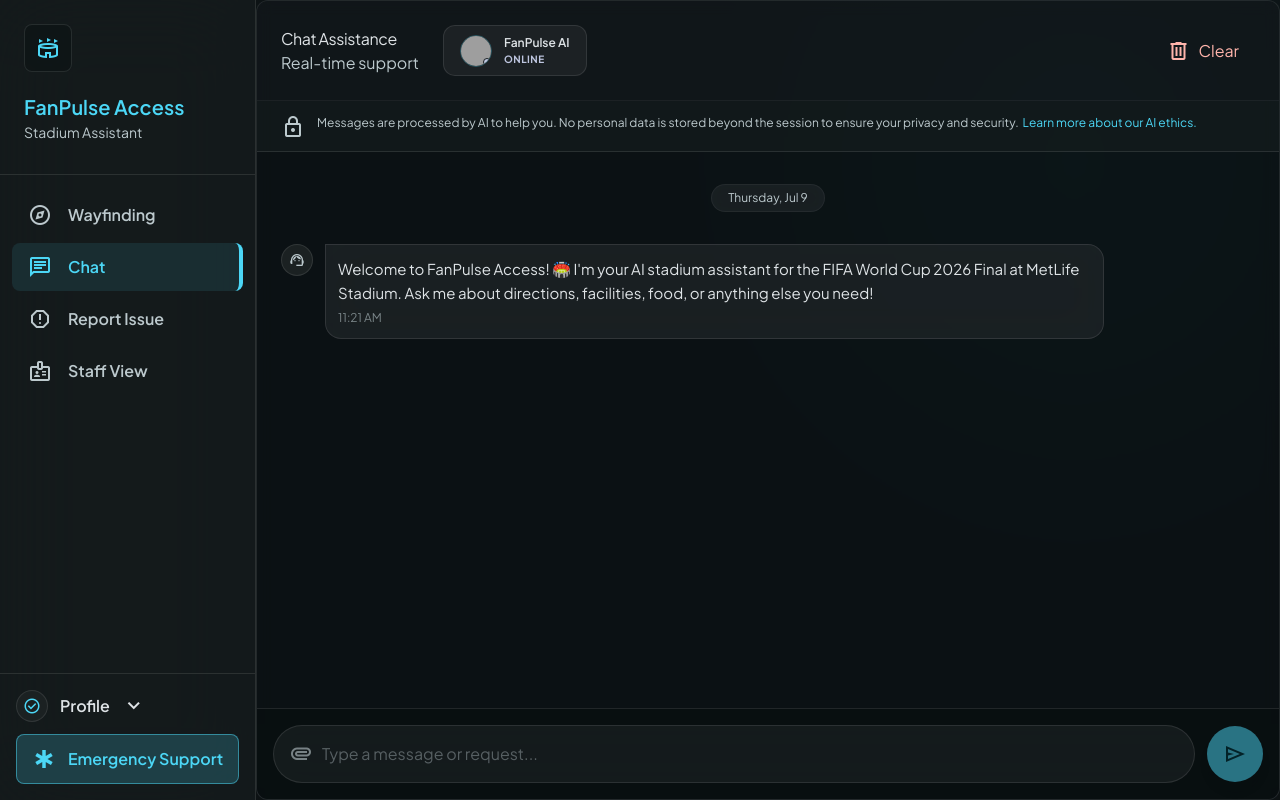
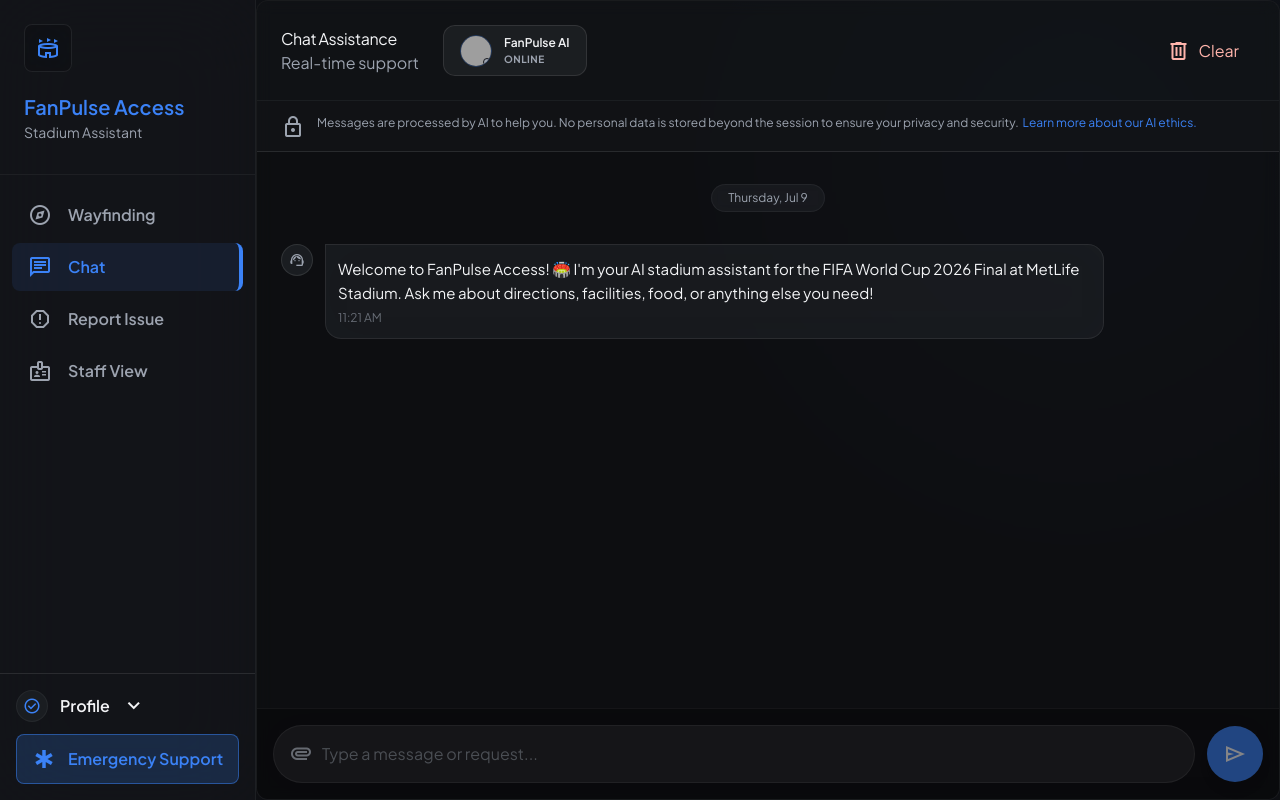
Before and after one commit to safolyadas-hue/FanPulse-Access, a React (Vite) app: page / in a window 1280 px wide. Built offline with nearby package versions, Linux system fonts and the light colour scheme; grey boxes are pictures that could not be loaded.

Commit message:
fixing issues again

```diff
--- a/src/components/chat/ChatPanel.jsx
+++ b/src/components/chat/ChatPanel.jsx
@@ -59,7 +59,7 @@
 
   return (
     <div className="flex flex-col h-full w-full animate-in fade-in zoom-in-95 duration-300">
-      <div className="flex-1 h-full w-full flex flex-col border border-white/10 rounded-xl overflow-hidden bg-surface-container-lowest/30 backdrop-blur-sm shadow-2xl relative min-h-0">
+      <div className="flex-1 h-full w-full flex flex-col border border-white/5 rounded-xl overflow-hidden bg-surface-container-lowest/30 backdrop-blur-sm shadow-2xl relative min-h-0">
 
         {/* ── Header ── */}
         <header className="shrink-0 p-6 flex items-center justify-between bg-surface-container-high/20 border-b border-white/5">
@@ -138,14 +138,14 @@
         </div>
 
         {/* ── Input Area ── */}
-        <footer className="shrink-0 p-4 border-t border-white/10 bg-surface-container-lowest/80 backdrop-blur-xl mt-auto">
+        <footer className="shrink-0 p-4 border-t border-white/5 bg-surface-container-lowest/80 backdrop-blur-xl mt-auto">
           {isAvailable ? (
             <form className="flex items-center gap-3 relative" onSubmit={handleSubmit}>
               <div className="relative flex-1 group">
                 <span className="material-symbols-outlined absolute left-4 top-1/2 -translate-y-1/2 text-on-surface-variant/60 group-focus-within:text-primary transition-colors">attachment</span>
                 <input
                   ref={inputRef}
-                  className="w-full pl-12 pr-4 py-4 bg-white/5 border border-white/10 rounded-full focus:ring-2 focus:ring-primary/20 focus:border-primary/50 text-on-surface placeholder:text-on-surface-variant/40 transition-all outline-none font-body-md"
+                  className="w-full pl-12 pr-4 py-4 bg-white/5 border border-white/5 rounded-full focus:ring-2 focus:ring-primary/20 focus:border-primary/50 text-on-surface placeholder:text-on-surface-variant/40 transition-all outline-none font-body-md"
                   placeholder="Type a message or request..."
                   type="text"
                   value={inputText}
--- a/src/components/layout/AppShell.jsx
+++ b/src/components/layout/AppShell.jsx
@@ -96,12 +96,12 @@
       {/* ══════════════════════════════════════════════════════════════
           TOP NAVBAR (shared between desktop and mobile)
           ══════════════════════════════════════════════════════════════ */}
-      {activeView !== 'chat' && (
       <nav
         className={[
           'fixed top-0 w-full z-50 flex justify-between items-center h-16 px-lg',
-            'bg-surface/70 backdrop-blur-xl border-b border-white/10',
-            'shadow-[0_10px_30px_rgba(6,182,212,0.1)]',
+          'bg-surface/80 backdrop-blur-xl border-b border-white/5',
+          'shadow-[0_10px_40px_rgba(0,0,0,0.5)]',
+          activeView === 'chat' ? 'md:hidden' : ''
         ].join(' ')}
         role="banner"
       >
@@ -122,10 +122,13 @@
           </h1>
         </div>
 
-          {/* Desktop: spacer for center alignment */}
-          <div className="hidden md:flex flex-1 justify-center" />
+        {/* Desktop: spacer for center alignment / Mobile: Profile Switcher */}
+        <div className="flex-1 flex justify-end md:justify-center">
+          <div className="md:hidden">
+            <ProfileSwitcher position="down" />
+          </div>
+        </div>
       </nav>
-      )}
 
       {/* ══════════════════════════════════════════════════════════════
           BODY — sidebar (desktop) + main content
@@ -133,9 +136,9 @@
       <div className="flex flex-1 overflow-hidden w-full">
 
         {/* ── Desktop Sidebar ── */}
-        <aside className={['h-full w-64 hidden md:flex flex-col bg-surface-container-low/70 backdrop-blur-2xl border-r border-white/10 z-40 pb-md relative shrink-0', activeView === 'chat' ? 'pt-lg' : 'pt-20'].join(' ')}>
+        <aside className={['h-full w-64 hidden md:flex flex-col bg-surface-container-low/70 backdrop-blur-2xl border-r border-white/5 z-40 pb-md relative shrink-0', activeView === 'chat' ? 'pt-lg' : 'pt-20'].join(' ')}>
           {/* Sidebar header */}
-          <div className="px-lg pb-xl border-b border-white/10 mb-md flex flex-col gap-sm">
+          <div className="px-lg pb-xl border-b border-white/5 mb-md flex flex-col gap-sm">
             <div className="w-12 h-12 rounded-lg glass-card flex items-center justify-center text-primary mb-xs">
               <span className="material-symbols-outlined" style={{ fontSize: '24px' }}>stadium</span>
             </div>
@@ -196,17 +199,19 @@
           </div>
         </aside>
 
-        {/* ── Main Content Area ── */}
         <main
           id="main-content"
-          className={['flex-1 h-full flex flex-col min-h-0 bg-surface relative', activeView === 'chat' ? '' : 'pt-16 overflow-y-auto pb-20 md:pb-0'].join(' ')}
+          className={[
+            'flex-1 h-full flex flex-col min-h-0 bg-surface relative',
+            activeView === 'chat' ? 'pt-16 pb-20 md:pt-0 md:pb-0' : 'pt-16 pb-20 md:pb-0 overflow-y-auto'
+          ].join(' ')}
           role="main"
           aria-label={`${viewConfig.title} view`}
         >
           {/* Ambient glow */}
           <div
             className="absolute inset-0 opacity-20 pointer-events-none"
-            style={{ backgroundImage: 'radial-gradient(circle at 80% 20%, rgba(6, 182, 212, 0.15) 0%, transparent 40%)' }}
+            style={{ backgroundImage: 'radial-gradient(circle at 80% 20%, rgba(59, 130, 246, 0.15) 0%, transparent 40%)' }}
           />
 
           <div className={['mx-auto h-full flex flex-col relative z-10 w-full', activeView === 'chat' ? '' : 'max-w-7xl p-lg md:p-xl gap-xl'].join(' ')}>
@@ -234,7 +239,7 @@
       <nav
         className={[
           'fixed bottom-0 w-full z-50 md:hidden',
-          'bg-surface-container-low/70 backdrop-blur-xl border-t border-white/10',
+          'bg-surface-container-low/80 backdrop-blur-xl border-t border-white/5',
           'flex justify-around items-center h-20 pb-xs px-container-padding',
         ].join(' ')}
         role="tablist"
--- a/src/components/layout/ProfileSwitcher.jsx
+++ b/src/components/layout/ProfileSwitcher.jsx
@@ -22,7 +22,7 @@
   cognitive: 'psychology',
 }
 
-export default function ProfileSwitcher() {
+export default function ProfileSwitcher({ position = 'up' }) {
   const { profileId, setProfile, uiPreferences } = useProfile()
   const { highContrast, reduceMotion } = uiPreferences
   const [isOpen, setIsOpen] = useState(false)
@@ -78,7 +78,7 @@
         id="profileBtn"
       >
         {/* Avatar circle with profile icon */}
-        <div className="w-8 h-8 rounded-full border border-white/10 bg-surface-container flex items-center justify-center">
+        <div className="w-8 h-8 rounded-full border border-white/5 bg-surface-container flex items-center justify-center">
           <span className="material-symbols-outlined text-primary" style={{ fontSize: '18px' }}>
             {PROFILE_ICONS[profileId] || 'person'}
           </span>
@@ -90,12 +90,15 @@
       {/* ── Dropdown Menu ── */}
       {isOpen && (
         <div
-          className="absolute bottom-full left-0 mb-2 w-80 bg-surface-container-high border border-white/10 rounded-xl shadow-xl overflow-hidden z-50 flex flex-col p-sm gap-xs"
+          className={[
+            'absolute w-80 bg-surface-container-high border border-white/5 rounded-xl shadow-[0_10px_40px_rgba(0,0,0,0.5)] overflow-hidden z-50 flex flex-col p-sm gap-xs',
+            position === 'down' ? 'top-full right-0 mt-2 origin-top-right' : 'bottom-full left-0 mb-2 origin-bottom-left'
+          ].join(' ')}
           role="menu"
           aria-label="Select your access profile"
         >
           {/* Header */}
-          <div className="px-sm py-xs text-on-surface-variant font-semibold text-label-lg uppercase tracking-widest border-b border-white/10 mb-xs pb-sm">
+          <div className="px-sm py-xs text-on-surface-variant font-semibold text-label-lg uppercase tracking-widest border-b border-white/5 mb-xs pb-sm">
             Accessibility Modes
           </div>
 
--- a/src/index.css
+++ b/src/index.css
@@ -9,35 +9,35 @@
   --font-sans: 'Plus Jakarta Sans', ui-sans-serif, system-ui, sans-serif;
 
   /* ── Primary ── */
-  --color-primary: #4cd7f6;
-  --color-primary-container: #06b6d4;
-  --color-primary-fixed: #acedff;
-  --color-primary-fixed-dim: #4cd7f6;
-  --color-on-primary: #003640;
-  --color-on-primary-container: #00424f;
-  --color-on-primary-fixed: #001f26;
-  --color-on-primary-fixed-variant: #004e5c;
-  --color-inverse-primary: #00687a;
+  --color-primary: #3b82f6;
+  --color-primary-container: #2563eb;
+  --color-primary-fixed: #93c5fd;
+  --color-primary-fixed-dim: #60a5fa;
+  --color-on-primary: #ffffff;
+  --color-on-primary-container: #eff6ff;
+  --color-on-primary-fixed: #1e3a8a;
+  --color-on-primary-fixed-variant: #1d4ed8;
+  --color-inverse-primary: #2563eb;
 
   /* ── Secondary ── */
-  --color-secondary: #bec6e0;
-  --color-secondary-container: #3f465c;
-  --color-secondary-fixed: #dae2fd;
-  --color-secondary-fixed-dim: #bec6e0;
-  --color-on-secondary: #283044;
-  --color-on-secondary-container: #adb4ce;
-  --color-on-secondary-fixed: #131b2e;
-  --color-on-secondary-fixed-variant: #3f465c;
+  --color-secondary: #9ca3af;
+  --color-secondary-container: #374151;
+  --color-secondary-fixed: #e5e7eb;
+  --color-secondary-fixed-dim: #d1d5db;
+  --color-on-secondary: #111827;
+  --color-on-secondary-container: #f3f4f6;
+  --color-on-secondary-fixed: #111827;
+  --color-on-secondary-fixed-variant: #1f2937;
 
   /* ── Tertiary ── */
-  --color-tertiary: #ffb873;
-  --color-tertiary-container: #e89337;
-  --color-tertiary-fixed: #ffdcbf;
-  --color-tertiary-fixed-dim: #ffb873;
-  --color-on-tertiary: #4b2800;
-  --color-on-tertiary-container: #5b3200;
-  --color-on-tertiary-fixed: #2d1600;
-  --color-on-tertiary-fixed-variant: #6a3b00;
+  --color-tertiary: #cbd5e1;
+  --color-tertiary-container: #475569;
+  --color-tertiary-fixed: #f1f5f9;
+  --color-tertiary-fixed-dim: #e2e8f0;
+  --color-on-tertiary: #0f172a;
+  --color-on-tertiary-container: #f8fafc;
+  --color-on-tertiary-fixed: #020617;
+  --color-on-tertiary-fixed-variant: #1e293b;
 
   /* ── Error ── */
   --color-error: #ffb4ab;
@@ -46,26 +46,26 @@
   --color-on-error-container: #ffdad6;
 
   /* ── Surface & Background ── */
-  --color-surface: #0e1416;
-  --color-surface-dim: #0e1416;
-  --color-surface-bright: #343a3c;
-  --color-surface-variant: #303638;
-  --color-surface-tint: #4cd7f6;
-  --color-surface-container-lowest: #090f11;
-  --color-surface-container-low: #171d1e;
-  --color-surface-container: #1b2122;
-  --color-surface-container-high: #252b2d;
-  --color-surface-container-highest: #303638;
-  --color-background: #0e1416;
-  --color-on-surface: #dee3e6;
-  --color-on-surface-variant: #bcc9cd;
-  --color-on-background: #dee3e6;
-  --color-inverse-surface: #dee3e6;
-  --color-inverse-on-surface: #2b3133;
+  --color-surface: #0f1115;
+  --color-surface-dim: #0f1115;
+  --color-surface-bright: #282c33;
+  --color-surface-variant: #1a1d21;
+  --color-surface-tint: #3b82f6;
+  --color-surface-container-lowest: #0a0b0d;
+  --color-surface-container-low: #14161a;
+  --color-surface-container: #1a1d21;
+  --color-surface-container-high: #212429;
+  --color-surface-container-highest: #282c33;
+  --color-background: #0f1115;
+  --color-on-surface: #f3f4f6;
+  --color-on-surface-variant: #9ca3af;
+  --color-on-background: #f3f4f6;
+  --color-inverse-surface: #f3f4f6;
+  --color-inverse-on-surface: #1f2937;
 
   /* ── Outline ── */
-  --color-outline: #869397;
-  --color-outline-variant: #3d494c;
+  --color-outline: #4b5563;
+  --color-outline-variant: #374151;
 
   /* ── Semantic (kept for routing/issue UI) ── */
   --color-success-400: #4ade80;
@@ -178,25 +178,25 @@
 /* ── Component layer ──────────────────────────────── */
 @layer components {
   .glass-card {
-    background-color: rgba(14, 20, 22, 0.7);
+    background-color: rgba(15, 17, 21, 0.7);
     backdrop-filter: blur(24px);
     -webkit-backdrop-filter: blur(24px);
-    border: 1px solid rgba(255, 255, 255, 0.1);
+    border: 1px solid rgba(255, 255, 255, 0.08);
   }
 
   .glass-modal {
-    background-color: rgba(9, 15, 17, 0.8);
+    background-color: rgba(10, 11, 13, 0.85);
     backdrop-filter: blur(40px);
     -webkit-backdrop-filter: blur(40px);
     border: 1px solid rgba(255, 255, 255, 0.1);
-    box-shadow: 0 10px 30px rgba(6, 182, 212, 0.1);
+    box-shadow: 0 10px 40px rgba(0, 0, 0, 0.5);
   }
 
   .glass-panel {
-    background: rgba(14, 20, 22, 0.7);
-    backdrop-filter: blur(24px);
-    -webkit-backdrop-filter: blur(24px);
-    border-bottom: 1px solid rgba(255, 255, 255, 0.1);
+    background: rgba(15, 17, 21, 0.85);
+    backdrop-filter: blur(32px);
+    -webkit-backdrop-filter: blur(32px);
+    border-bottom: 1px solid rgba(255, 255, 255, 0.05);
   }
 }
 
```
Lines whose indentation alone changed are shown as unchanged.
